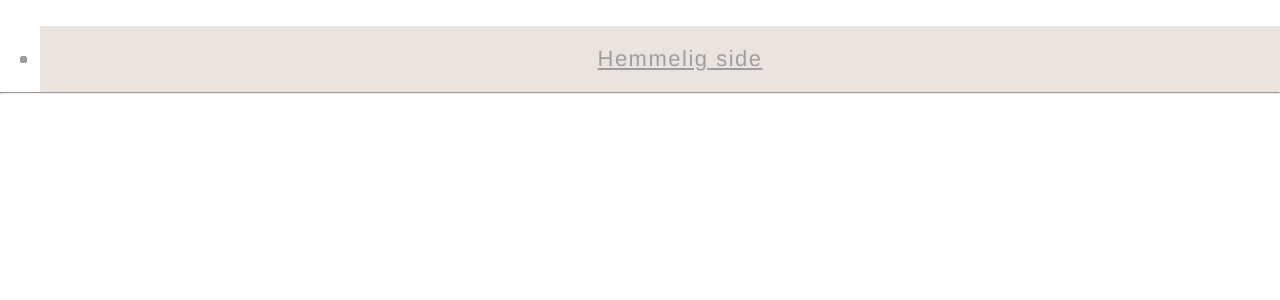
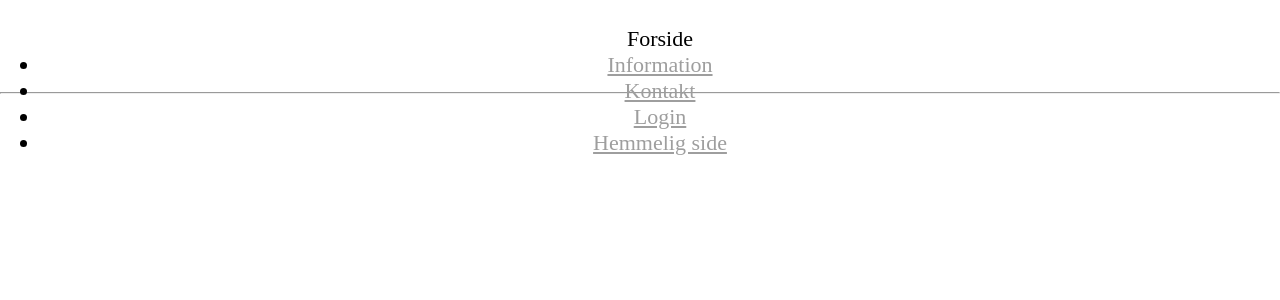
Before and after one commit to andreajakobsen/andreaphp, a PHP site: page /login/menumenu.php in a window 1280 px wide. Shown: the top 300 px of the page. Run offline with PHP 8.4, Linux system fonts and the light colour scheme; data that the repository does not hold is empty.

Commit message:
menu på hemmelig side

```diff
--- a/menumenu.php
+++ b/menumenu.php
@@ -2,16 +2,16 @@
 <link rel="stylesheet" href="menustyle.css">
 
 <nav>
-<ul>
-<li class="menulinje"><a href="phpMenu.php" <?php if ($curpage=='phpmenu.php') { echo 'class="active"';}?>>Forside</a></li>
-<li class="menulinje"><a href="information.php" <?php if ($curpage=='information.php') { echo 'class="active"';}?>>Information</a></li>
-<li class="menulinje"><a href="kontakt.php" <?php if ($curpage=='kontakt.php') { echo 'class="active"';}?>>Kontakt</a></li>
-<li class="menulinje"><a href="login.php" <?php if ($curpage=='login.php') { echo 'class="active"';}?>>Login</a></li>
-<li class="menulinje"><a href="restricted.php" <?php if ($curpage=='restricted.php') { echo 'class="active"';}?>>Hemmelig side</a></li>
+<ul class="menulinje>
+<li><a href="phpMenu.php" <?php if ($curpage=='phpmenu.php') { echo 'class="active"';}?>>Forside</a></li>
+<li><a href="information.php" <?php if ($curpage=='information.php') { echo 'class="active"';}?>>Information</a></li>
+<li><a href="kontakt.php" <?php if ($curpage=='kontakt.php') { echo 'class="active"';}?>>Kontakt</a></li>
+<li><a href="login.php" <?php if ($curpage=='login.php') { echo 'class="active"';}?>>Login</a></li>
+<li><a href="restricted.php" <?php if ($curpage=='restricted.php') { echo 'class="active"';}?>>Hemmelig side</a></li>
 
 </ul>
 
-<!--man sætter if ($curpage=='phpmenu.php') { echo 'class="active"';} for at kunne få de enkelte sider til at vise hvilken der er "aktiv" -->
+
 </nav>
 <br>
 <hr>
```
